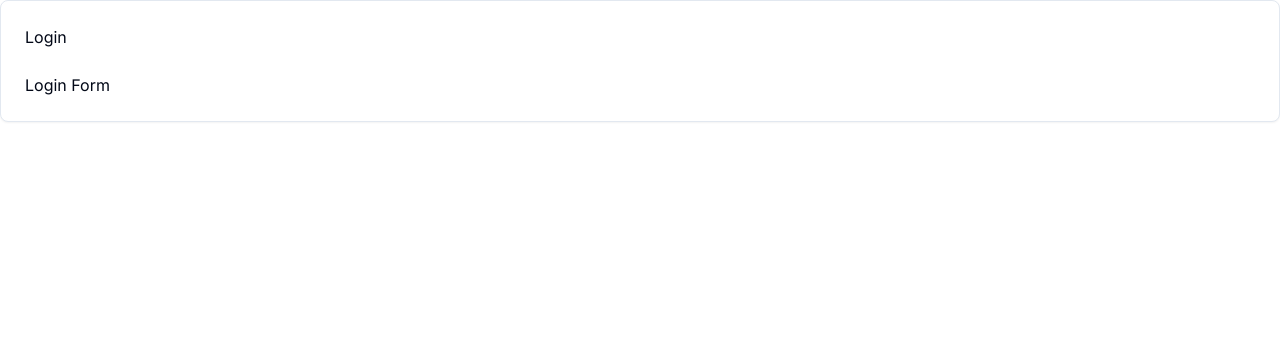
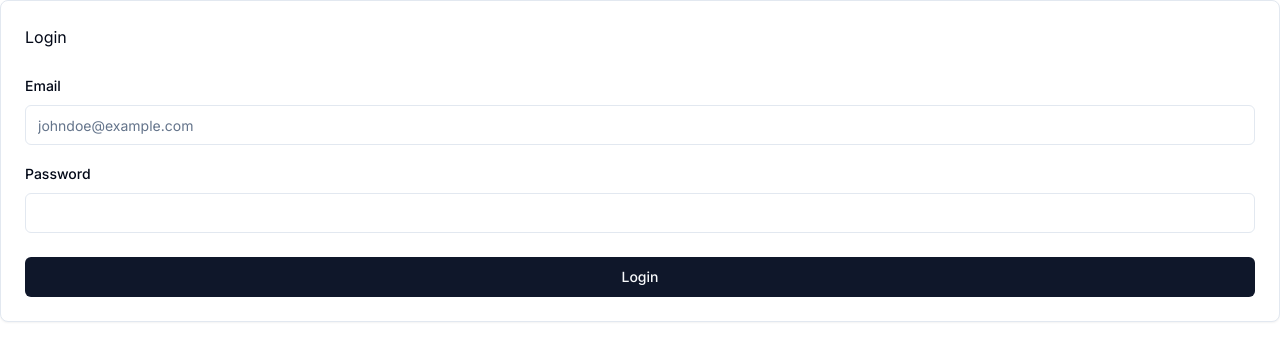
Before and after one commit to xinweny/ecommerce-admin, a Next.js app in the folder admin/: page /login in a window 1280 px wide. Shown: the top 360 px of the page. Built offline with nearby package versions, Linux system fonts and the light colour scheme.

Commit message:
add login

```diff
--- /dev/null
+++ b/admin/src/app/(routes)/(auth)/_actions/login.tsx
@@ -0,0 +1,13 @@
+"use server";
+
+import * as z from "zod";
+
+import { LoginSchema } from "@/schemas";
+
+export const login = async (values: z.infer<typeof LoginSchema>) => {
+  const { success } = LoginSchema.safeParse(values);
+
+  return success
+    ? { success: "Logged in successfully." }
+    : { error: "Invalid fields." };
+};
--- a/admin/src/app/(routes)/(auth)/_components/card-wrapper.tsx
+++ b/admin/src/app/(routes)/(auth)/_components/card-wrapper.tsx
@@ -10,7 +10,7 @@
   headerLabel: string;
 }
 
-export default function CardWrapper({ children, headerLabel }: CardWrapperProps) {
+export function CardWrapper({ children, headerLabel }: CardWrapperProps) {
   return (
     <Card>
       <CardHeader>{headerLabel}</CardHeader>
--- a/admin/src/app/(routes)/(auth)/_components/login-button.tsx
+++ b/admin/src/app/(routes)/(auth)/_components/login-button.tsx
@@ -6,7 +6,7 @@
   children: React.ReactNode;
 }
 
-export default function LoginButton({ children }: LoginButtonProps) {
+export function LoginButton({ children }: LoginButtonProps) {
   const router = useRouter();
 
   return (
--- a/admin/src/app/(routes)/(auth)/_components/login-form.tsx
+++ b/admin/src/app/(routes)/(auth)/_components/login-form.tsx
@@ -1,9 +1,111 @@
-import CardWrapper from "./card-wrapper";
+"use client";
 
-export default function LoginForm() {
+import { useTransition, useState } from "react";
+import * as z from "zod";
+import { useForm } from "react-hook-form";
+import { zodResolver } from "@hookform/resolvers/zod";
+
+import { LoginSchema } from "@/schemas";
+
+import {
+  Form,
+  FormControl,
+  FormField,
+  FormItem,
+  FormLabel,
+  FormMessage,
+} from "@/components/ui/form";
+import { Input } from "@/components/ui/input";
+import { Button } from "@/components/ui/button";
+
+import { FormError } from "@/app/_components/ui/form-error";
+import { FormSuccess } from "@/app/_components/ui/form-success";
+
+import { CardWrapper } from "./card-wrapper";
+
+import { login } from "../_actions/login";
+
+export function LoginForm() {
+  const [isPending, startTransition] = useTransition();
+
+  const [error, setError] = useState<string>();
+  const [success, setSuccess] = useState<string>();
+
+  const form = useForm<z.infer<typeof LoginSchema>>({
+    resolver: zodResolver(LoginSchema),
+    defaultValues: {
+      email: "",
+      password: "",
+    },
+  });
+
+  const onSubmit = (values: z.infer<typeof LoginSchema>) => {
+    setError("");
+    setSuccess("");
+
+    startTransition(async () => {
+      const data = await login(values);
+
+      setError(data.error);
+      setSuccess(data.success);
+    });
+  };
+
   return (
     <CardWrapper headerLabel="Login">
-      Login Form
+      <Form {...form}>
+        <form
+          onSubmit={form.handleSubmit(onSubmit)}
+          className="space-y-6"
+        >
+          <div className="space-y-4">
+            <FormField
+              control={form.control}
+              name="email"
+              render={({ field }) => (
+                <FormItem>
+                  <FormLabel>Email</FormLabel>
+                  <FormControl>
+                    <Input
+                      {...field}
+                      type="email"
+                      disabled={isPending}
+                      placeholder="johndoe@example.com"
+                    />
+                  </FormControl>
+                  <FormMessage />
+                </FormItem>
+              )}
+            />
+            <FormField
+              control={form.control}
+              name="password"
+              render={({ field }) => (
+                <FormItem>
+                  <FormLabel>Password</FormLabel>
+                  <FormControl>
+                    <Input
+                      {...field}
+                      type="password"
+                      disabled={isPending}
+                    />
+                  </FormControl>
+                  <FormMessage />
+                </FormItem>
+              )}
+            />
+          </div>
+          <FormError message={error} />
+          <FormSuccess message={success} />
+          <Button
+            type="submit"
+            className="w-full"
+            disabled={isPending}
+          >
+            Login
+          </Button>
+        </form>
+      </Form>
     </CardWrapper>
   );
 }
--- a/admin/src/app/(routes)/(auth)/login/page.tsx
+++ b/admin/src/app/(routes)/(auth)/login/page.tsx
@@ -1,4 +1,4 @@
-import LoginForm from "../_components/login-form";
+import { LoginForm } from "../_components/login-form";
 
 export default function LoginPage() {
   return (
--- a/admin/src/app/_components/providers.tsx
+++ b/admin/src/app/_components/providers.tsx
@@ -6,7 +6,7 @@
   children: React.ReactNode;
 };
 
-export default function Providers({
+export function Providers({
   children
 }: ProvidersProps) {
   return (
--- /dev/null
+++ b/admin/src/app/_components/ui/form-error.tsx
@@ -0,0 +1,18 @@
+import { ExclamationTriangleIcon } from "@radix-ui/react-icons";
+
+interface FormErrorProps {
+  message?: string;
+}
+
+export function FormError({
+  message,
+}: FormErrorProps) {
+  if (!message) return null;
+
+  return (
+    <div className="bg-destructive/15 p-3 rounded-md flex items-center gap-x-2 text-sm text-destructive">
+      <ExclamationTriangleIcon className="h-4 w-4" />
+      <p>{message}</p>
+    </div>
+  );
+}
--- /dev/null
+++ b/admin/src/app/_components/ui/form-success.tsx
@@ -0,0 +1,18 @@
+import { CheckCircledIcon } from "@radix-ui/react-icons";
+
+interface FormSuccessProps {
+  message?: string;
+}
+
+export function FormSuccess({
+  message,
+}: FormSuccessProps) {
+  if (!message) return null;
+
+  return (
+    <div className="bg-emerald-500/15 p-3 rounded-md flex items-center gap-x-2 text-sm text-emerald-500">
+      <CheckCircledIcon className="h-4 w-4" />
+      <p>{message}</p>
+    </div>
+  );
+}
--- a/admin/src/app/layout.tsx
+++ b/admin/src/app/layout.tsx
@@ -1,7 +1,7 @@
 import type { Metadata } from "next";
 import { Inter } from "next/font/google";
 
-import Providers from "@/app/_components/providers";
+import { Providers } from "@/app/_components/providers";
 
 import "./globals.css";
 
--- a/admin/src/app/page.tsx
+++ b/admin/src/app/page.tsx
@@ -1,4 +1,4 @@
-import LoginButton from "@/app/(routes)/(auth)/_components/login-button";
+import { LoginButton } from "@/app/(routes)/(auth)/_components/login-button";
 
 export default function HomePage() {
   return (
--- /dev/null
+++ b/admin/src/components/ui/input.tsx
@@ -0,0 +1,25 @@
+import * as React from "react"
+
+import { cn } from "@/lib/utils"
+
+export interface InputProps
+  extends React.InputHTMLAttributes<HTMLInputElement> {}
+
+const Input = React.forwardRef<HTMLInputElement, InputProps>(
+  ({ className, type, ...props }, ref) => {
+    return (
+      <input
+        type={type}
+        className={cn(
+          "flex h-10 w-full rounded-md border border-input bg-background px-3 py-2 text-sm ring-offset-background file:border-0 file:bg-transparent file:text-sm file:font-medium placeholder:text-muted-foreground focus-visible:outline-none focus-visible:ring-2 focus-visible:ring-ring focus-visible:ring-offset-2 disabled:cursor-not-allowed disabled:opacity-50",
+          className
+        )}
+        ref={ref}
+        {...props}
+      />
+    )
+  }
+)
+Input.displayName = "Input"
+
+export { Input }
--- a/admin/src/schemas/index.ts
+++ b/admin/src/schemas/index.ts
@@ -2,5 +2,7 @@
 
 export const LoginSchema = z.object({
   email: z.string().email(),
-  password: z.string(),
+  password: z.string().min(1, {
+    message: "Password is required",
+  }),
 });
```
